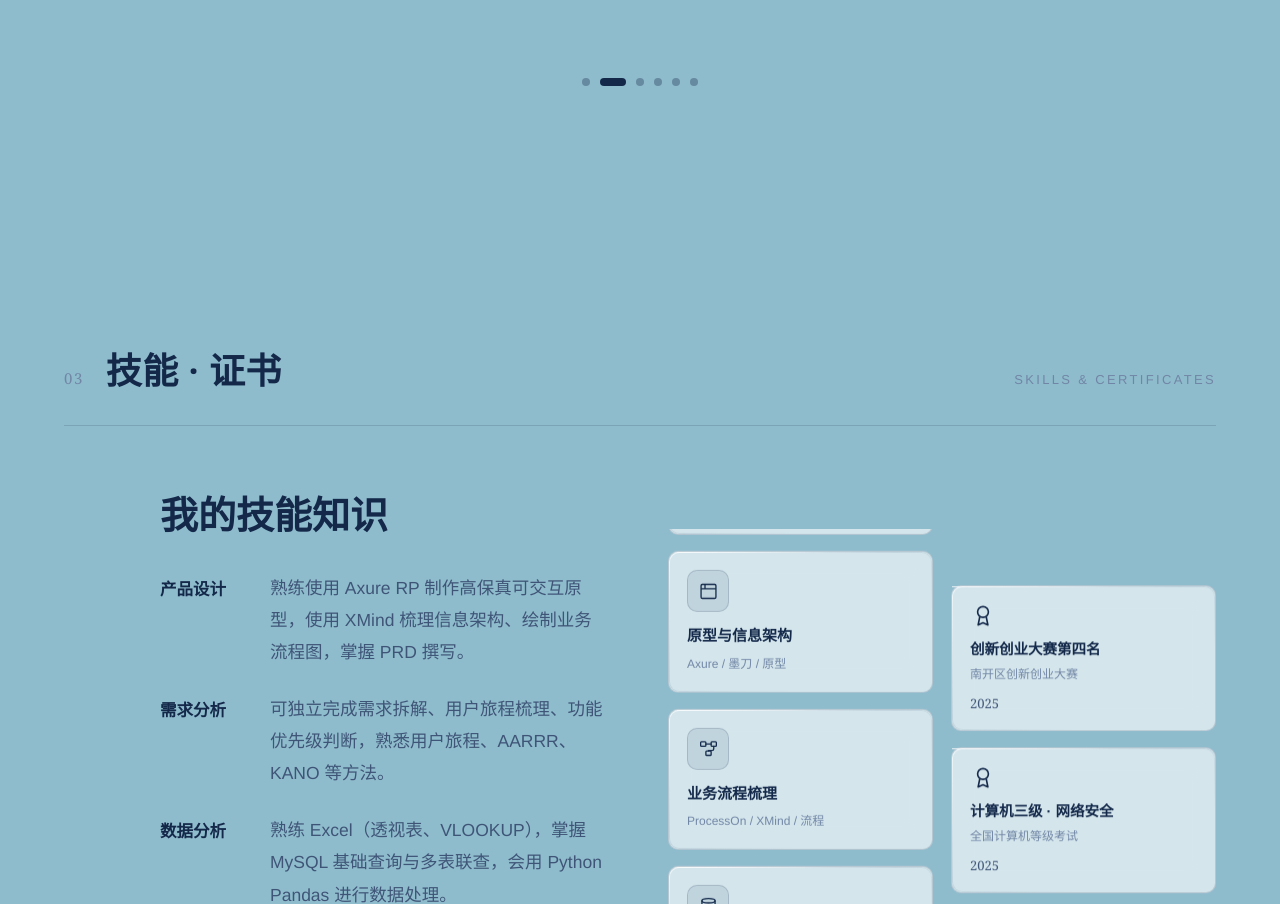
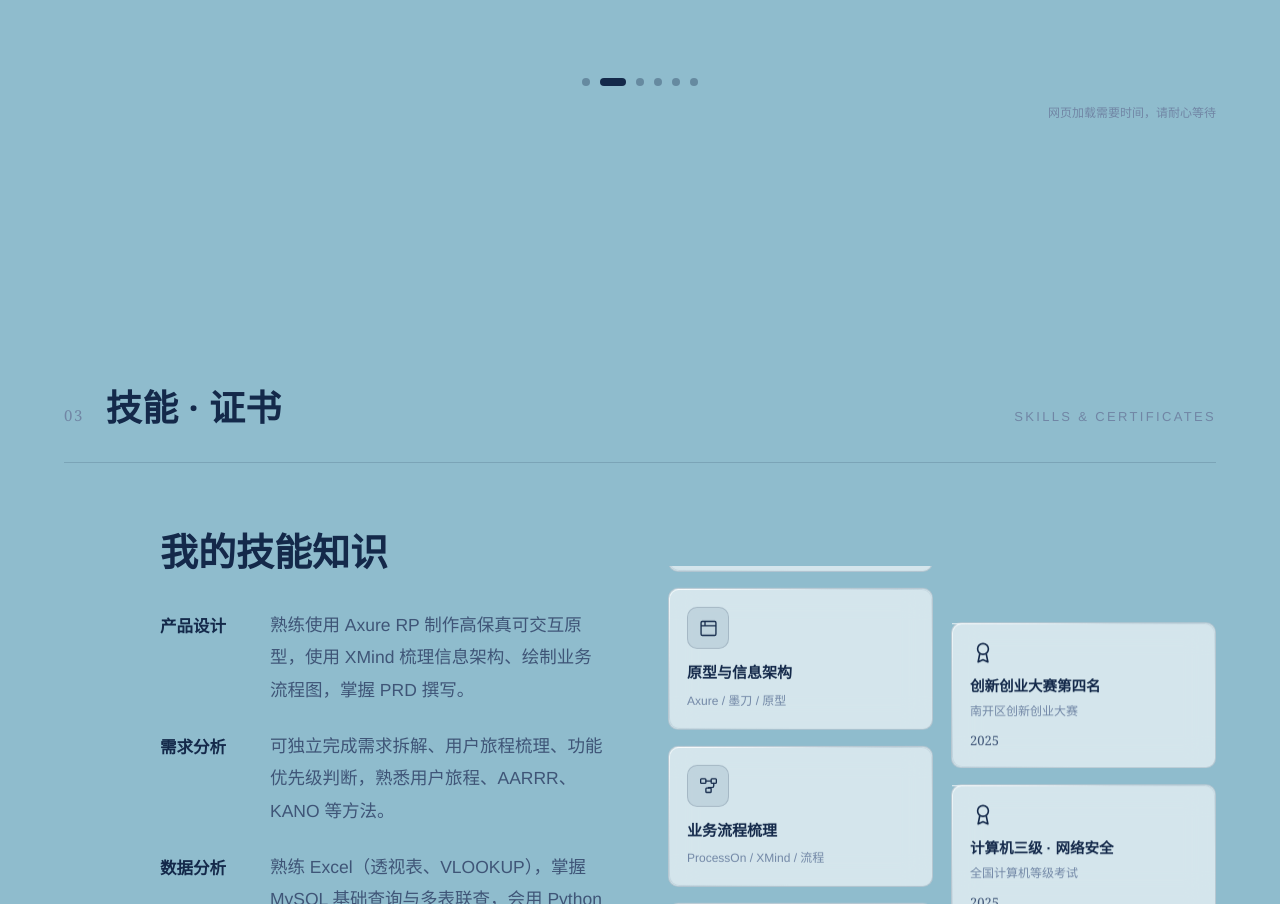
Before and after one commit to hanhetong/gerenjianli, a React (Vite) app: page / in a window 1280 px wide. Shown: the part 2744-3648 px from the top of the page. Built offline with nearby package versions, Linux system fonts and the light colour scheme.

Commit message:
项目作品板块右下角添加加载提示说明

```diff
--- a/src/components/Projects.jsx
+++ b/src/components/Projects.jsx
@@ -194,6 +194,8 @@ export default function Projects() {
             ))}
           </div>
         </Reveal>
+
+        <p className="projects-load-note">网页加载需要时间，请耐心等待</p>
       </div>
     </section>
   )
--- a/src/styles/components2.css
+++ b/src/styles/components2.css
@@ -563,6 +563,13 @@
 .carousel-dots button.is-active {
   width: 26px;
   background: var(--accent);
+}
+
+.projects-load-note {
+  margin-top: 18px;
+  text-align: right;
+  font-size: 12px;
+  color: var(--text-muted);
 }
 
 .project-cover {
```
